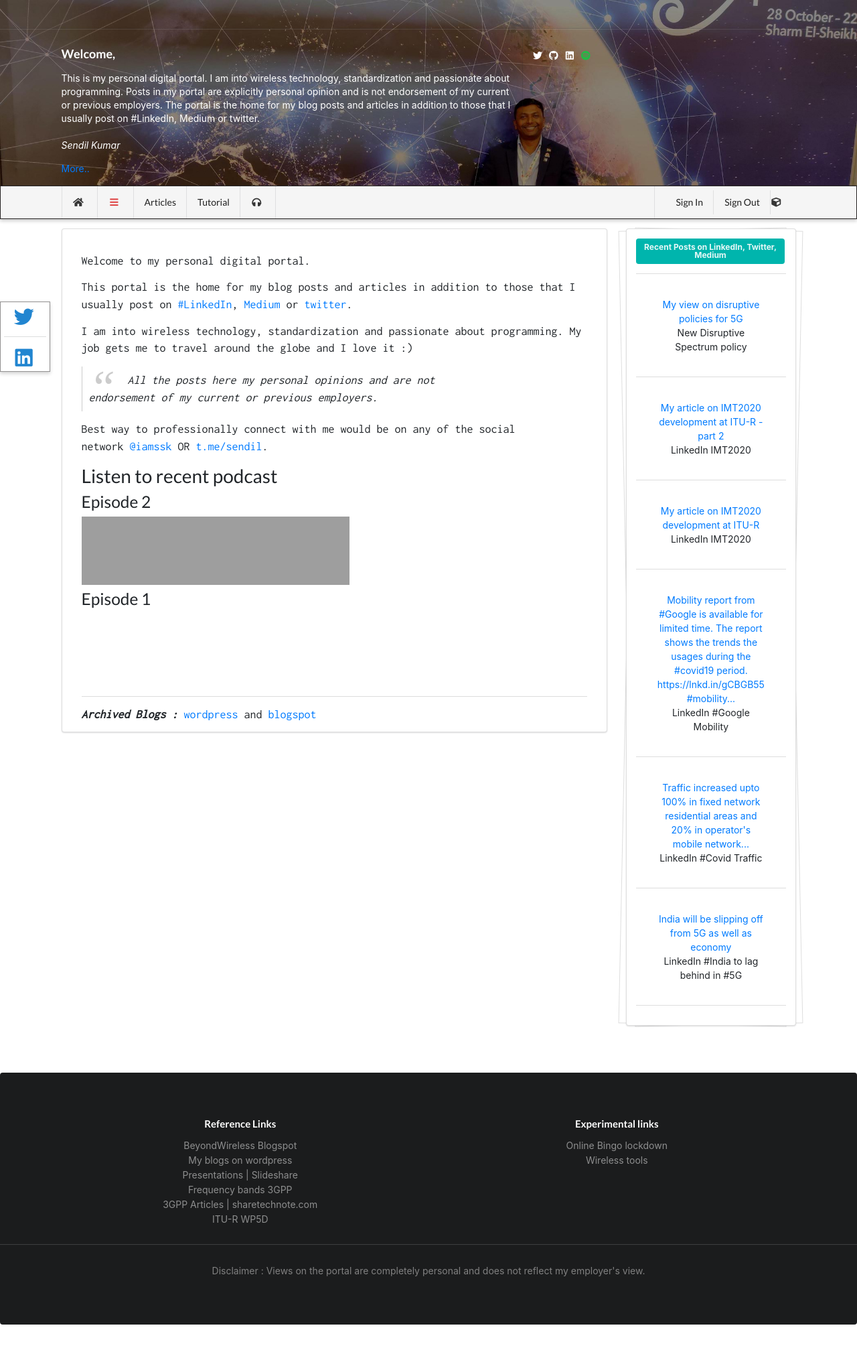
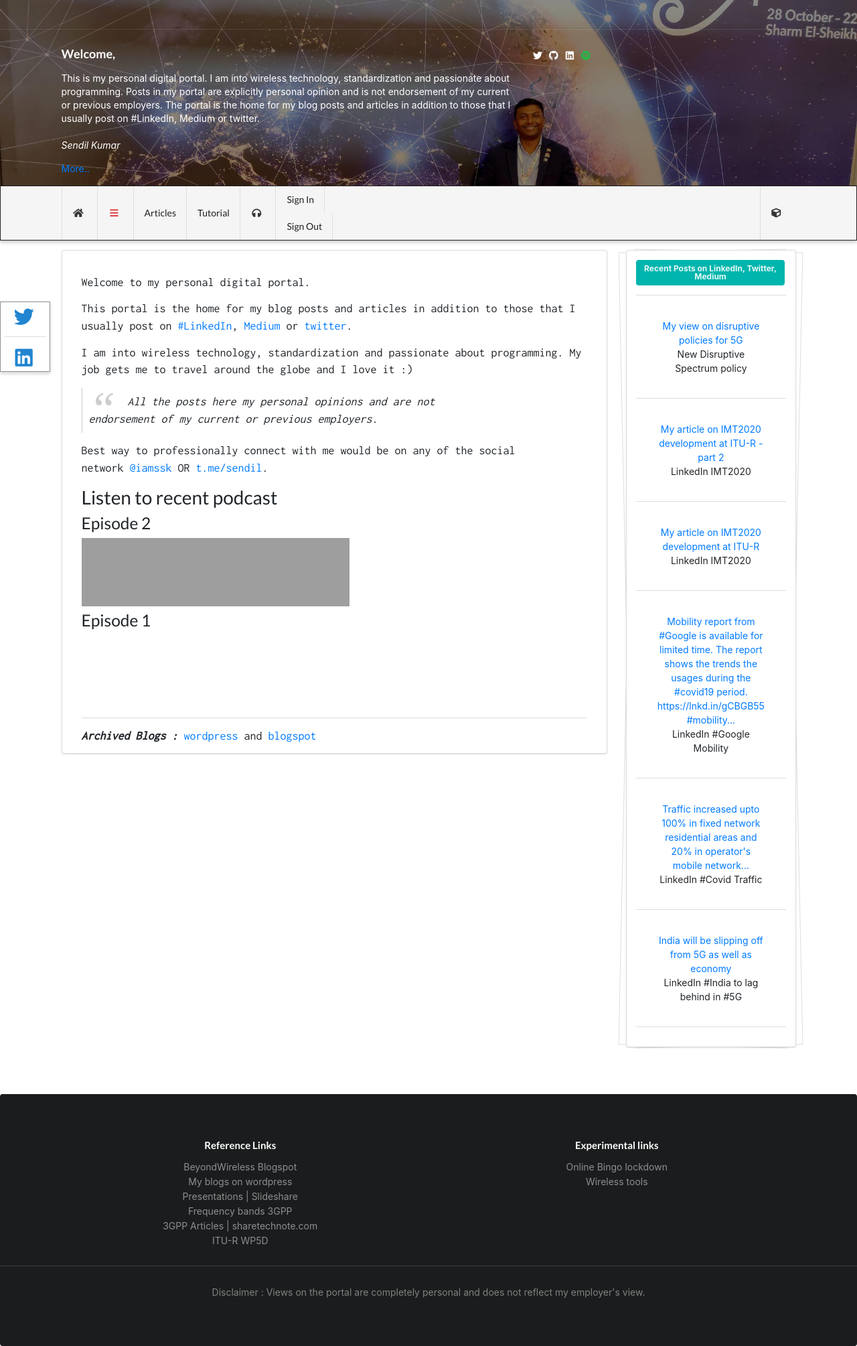
Before and after one commit to wiless/wiless.github.io, a Jekyll site: the page built from index.html, in a window 1280 px wide. Shown: the whole page at 67% size. Built offline with Jekyll 4.4.1, drawn with Linux system fonts in a browser that asks for light colours; nearby versions of some CDN libraries; some web fonts are replaced; comment, search, counter and statistics services are not loaded; a style sheet for code colours, icons or effects is not loaded; before the commit the page ends 1977 px from its top, so only the background shows below that; grey boxes are pictures that could not be loaded.

Commit message:
Update menu.html

```diff
--- a/_includes/menu.html
+++ b/_includes/menu.html
@@ -21,9 +21,12 @@
         <a href="/tutorial" class="item">Tutorial</a>
         <a href="/podcast" class="item"> <i class="icon headphones"></i> </a>
 
-        <div href="#" class="ui right floated dropdown item">
+        <div class="ui right floated">
           <button class="ui item button" id="btnsignin" onclick="signIn()">Sign In</button>
          <button class="ui item button" id="btnsignout" onclick="signOut()">Sign Out</button>
+        </div>
+
+        <div href="#" class="ui right floated dropdown item">
 
             <i class="cube  icon"></i>
             <div class="menu">
```
